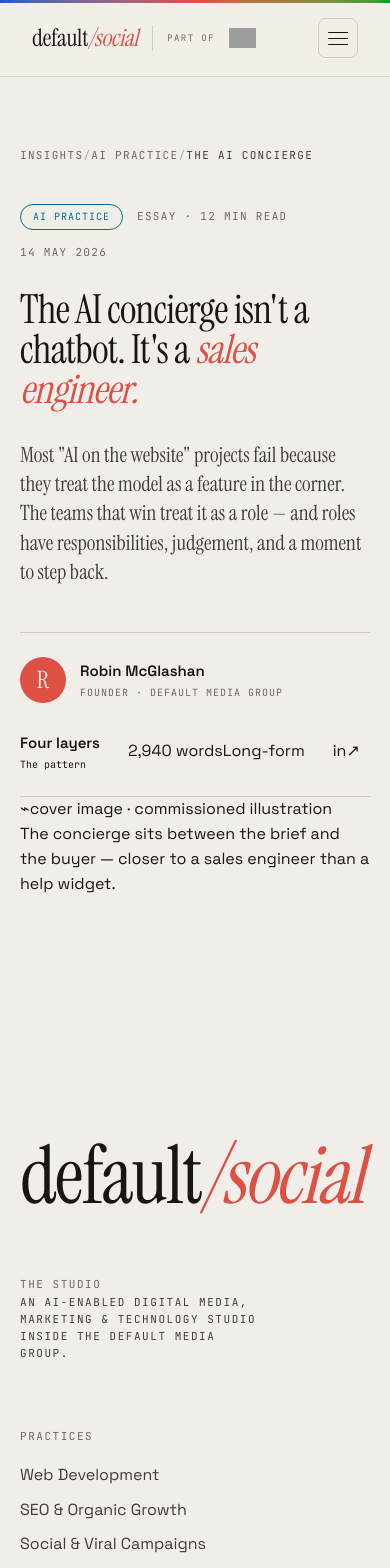
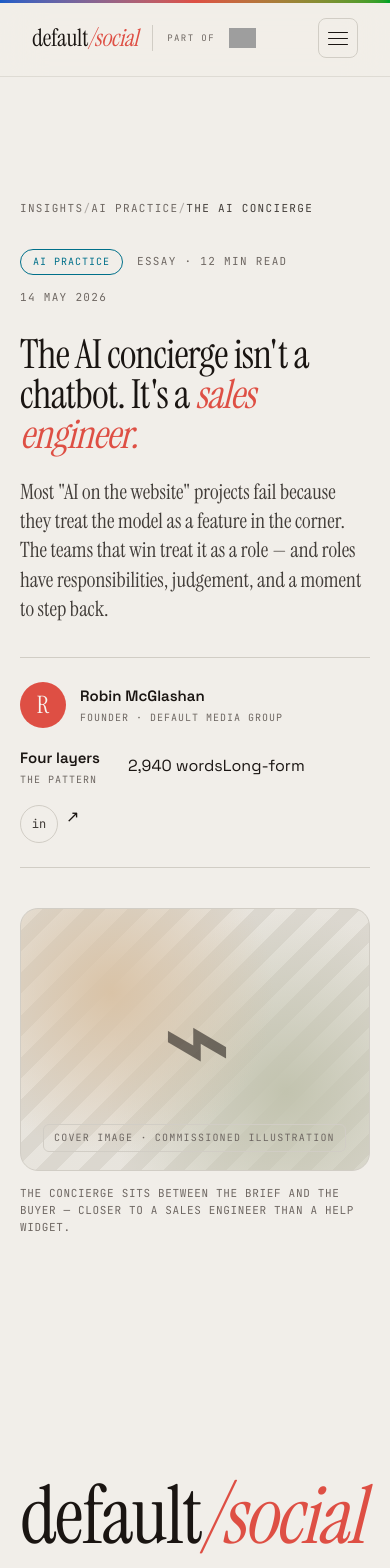
Before and after one commit to Dbrowne14/Default_Social_AI, a Next.js app: page /insights/anatomy-campaign-travelled-14m-times in a window 390 px wide. Shown: the top 1568 px of the page. Built offline with nearby package versions, Linux system fonts and the light colour scheme; grey boxes are pictures that could not be loaded.

Commit message:
Insights article styling

```diff
--- a/app/globals.css
+++ b/app/globals.css
@@ -80,6 +80,7 @@
 
   --breakpoint-xs: 480px;
   --breakpoint-xs520: 520px;
+  --breakpoint-620: 620px;
   --breakpoint-720: 720px;
   --breakpoint-md: 820px;
 
--- a/components/insights/insightsPage/insightsArticle.tsx
+++ b/components/insights/insightsPage/insightsArticle.tsx
@@ -3,9 +3,9 @@ import React from "react";
 const insightsArticle = () => {
   return (
     <>
-      <header className="pt-nav min-h-screen flex items-center" data-screen-label="Article header">
+      <header className="md:pt-nav pt-30 min-h-screen flex items-center" data-screen-label="Article header">
         <div className="container-custom">
-          <nav className="flex items-center gap 2.5 font-mono text-[11px] tracking-[0.12em] uppercase text-muted mb-10" aria-label="Breadcrumb">
+          <nav className="flex items-center gap 2.5 font-mono text-[11px] tracking-[0.12em] uppercase text-muted mb-8 flex-wrap md:no-wrap md:mb-10" aria-label="Breadcrumb">
             <a href="/insights" className="text-muted transition-colors duration-150 ease-in-out hover:text-accent">Insights</a>
             <span className="opacity-[0.5]">/</span>
             <a href="/insights" className="text-muted transition-colors duration-150 ease-in-out hover:text-accent">AI Practice</a>
@@ -26,7 +26,7 @@ const insightsArticle = () => {
             <h1 className="font-serif text-[clamp(40px,6.4vw,88px)] leading-none tracking-[-0.02em] max-w-[16ch]">
               The AI concierge isn't a chatbot. It's a <em className="text-accent">sales engineer.</em>
             </h1>
-            <p className="font-serif text-[clamp(21px,2.1vw,30px)] leading-[1.4] text-cream-2 max-w-[46ch] mt-8">
+            <p className="font-serif text-[clamp(21px,2.1vw,30px)] leading-[1.4] text-cream-2 max-w-[46ch] mt-6 md:mt-8">
               Most "AI on the website" projects fail because they treat the
               model as a feature in the corner. The teams that win treat it as a
               role — and roles have responsibilities, judgement, and a moment to
@@ -34,7 +34,7 @@ const insightsArticle = () => {
             </p>
           </div>
 
-          <div className="flex items-center gap-7 flex-wrap mt-11 py-6 border-y border-line">
+          <div className="flex items-center gap-y-4.5 gap-x-7 md:gap-7 flex-wrap mt-8 md:mt-11 py-6 border-y border-line">
             <div className="flex items-center gap-3.5">
               <div className="w-11.5 h-11.5 rounded-[50%] bg-accent text-on-accent font-serif text-[24px] flex items-center justify-center shrink-0">R</div>
               <div className="flex flex-col gap-0.75 ">
@@ -44,14 +44,14 @@ const insightsArticle = () => {
             </div>
             <div className="flex flex-col gap-0.75">
               <span className="font-sans font-semibold text-[15px] text-cream">Four layers</span>
-              <span className="font-mono text-[10px]">The pattern</span>
+              <span className="font-mono text-[10px] tracking-widest uppercase text-muted">The pattern</span>
             </div>
             <div className="stat">
               <span className="v">2,940 words</span>
               <span className="l">Long-form</span>
             </div>
-            <div className="share" aria-label="Share">
-              <a href="#" aria-label="Share on LinkedIn">
+            <div className="md:ml-auto flex gap-2 ml-0" aria-label="Share">
+              <a href="#" aria-label="Share on LinkedIn" className="w-9.5 h-9.5 rounded-[50%] border border-line flex items-center justify-center font-mono text-[12px] text-cream-2 [transition:border-color_.15s_ease,color_.15s_ease,transform_.15s_ease] hover:border-accent hover:text-accent hover:translate-y-px">
                 in
               </a>
               <a href="#" aria-label="Copy link">
@@ -60,12 +60,12 @@ const insightsArticle = () => {
             </div>
           </div>
 
-          <figure className="cover-figure">
-            <div className="cover">
-              <span className="glyph">⌁</span>
-              <span className="ph">cover image · commissioned illustration</span>
+          <figure className="md:mt-14 mt-10">
+            <div className="md:aspect-21/9 aspect-4/3 border border-line rounded-[18px] relative overflow-hidden [background:radial-gradient(circle_at_26%_32%,color-mix(in_oklch,var(--accent)_20%,var(--ink-3)),transparent_52%),radial-gradient(circle_at_76%_70%,color-mix(in_oklch,var(--accent-2)_18%,var(--ink-3)),transparent_56%),repeating-linear-gradient(135deg,var(--ink-2)_0_15px,var(--ink-3)_15px_30px)]">
+              <span className="absolute inset-0 flex items-center justify-center font-serif text-[clamp(120px,20vw,280px)] text-cream opacity-[0.55] tracking-[-0.04em]">⌁</span>
+              <span className="absolute left-5.5 bottom-4.5 font-mono text-[10px] tracking-[0.12em] uppercase text-muted py-1.25 px-2.5 rounded-md border border-line">cover image · commissioned illustration</span>
             </div>
-            <figcaption>
+            <figcaption className="font-mono text-[11px] tracking-[0.06em] text-muted mt-3.5 uppercase">
               The concierge sits between the brief and the buyer — closer to a
               sales engineer than a help widget.
             </figcaption>
```
